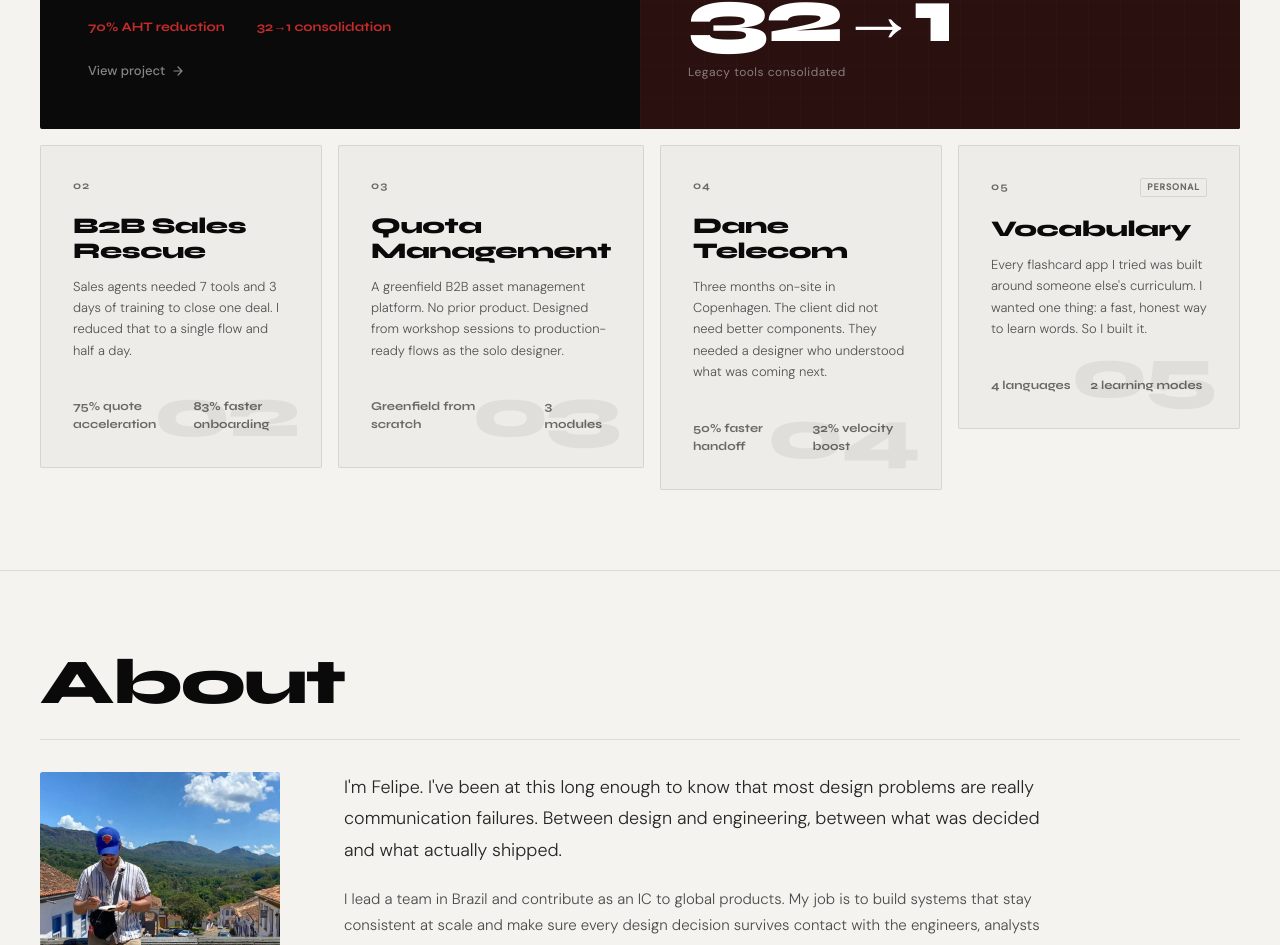
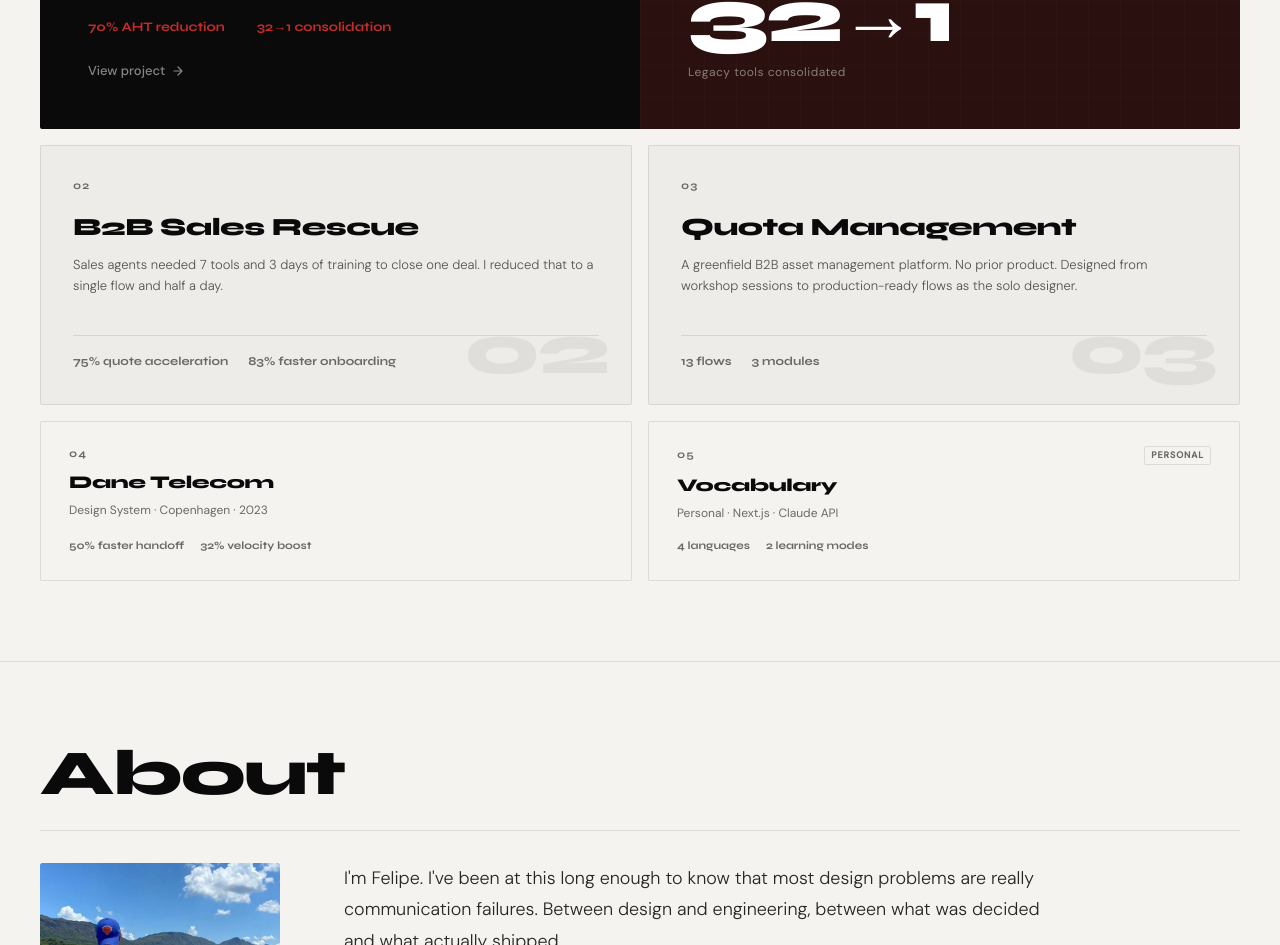
Before and after one commit to cruz-felipe/ux-portfolio, a Next.js app: page / in a window 1280 px wide. Shown: the part 1318-2263 px from the top of the page. Built offline with nearby package versions, Linux system fonts and the light colour scheme.

Commit message:
Add files via upload

```diff
--- a/components/Work.tsx
+++ b/components/Work.tsx
@@ -21,6 +21,7 @@ const PROJECTS = [
     blurb: "Sales agents needed 7 tools and 3 days of training to close one deal. I reduced that to a single flow and half a day.",
     metrics: ["75% quote acceleration", "83% faster onboarding"],
     tag: "Enterprise UX · Research · 2023",
+    weight: "primary",
   },
   {
     id: "quota-management",
@@ -28,8 +29,9 @@ const PROJECTS = [
     index: "03",
     title: "Quota Management",
     blurb: "A greenfield B2B asset management platform. No prior product. Designed from workshop sessions to production-ready flows as the solo designer.",
-    metrics: ["Greenfield from scratch", "3 modules"],
+    metrics: ["13 flows", "3 modules"],
     tag: "Greenfield Product · BSS · 2024",
+    weight: "primary",
   },
   {
     id: "dane-telecom",
@@ -39,6 +41,7 @@ const PROJECTS = [
     blurb: "Three months on-site in Copenhagen. The client did not need better components. They needed a designer who understood what was coming next.",
     metrics: ["50% faster handoff", "32% velocity boost"],
     tag: "Design System · Copenhagen · 2023",
+    weight: "secondary",
   },
   {
     id: "vocabulary",
@@ -49,10 +52,11 @@ const PROJECTS = [
     metrics: ["4 languages", "2 learning modes"],
     personal: true,
     tag: "Personal · Next.js · Claude API",
+    weight: "secondary",
   },
 ];
 
-function FeaturedCard({ project, index }: { project: typeof PROJECTS[0]; index: number }) {
+function FeaturedCard({ project }: { project: typeof PROJECTS[0] }) {
   const ref = useRef<HTMLDivElement>(null);
   const [visible, setVisible] = useState(false);
   const [hovered, setHovered] = useState(false);
@@ -66,14 +70,13 @@ function FeaturedCard({ project, index }: { project: typeof PROJECTS[0]; index:
   }, []);
 
   return (
-    <div ref={ref} style={{ opacity: visible ? 1 : 0, transform: visible ? "translateY(0)" : "translateY(32px)", transition: `opacity 0.7s ease, transform 0.7s cubic-bezier(0.16,1,0.3,1)` }}>
+    <div ref={ref} style={{ opacity: visible ? 1 : 0, transform: visible ? "translateY(0)" : "translateY(32px)", transition: "opacity 0.7s ease, transform 0.7s cubic-bezier(0.16,1,0.3,1)" }}>
       <Link href={project.href} style={{ display: "grid", gridTemplateColumns: "1fr 1fr", textDecoration: "none", color: "var(--ink)", background: hovered ? "#0A0A0A" : "var(--ink)", borderRadius: "2px", overflow: "hidden", minHeight: "340px", transition: "background 0.35s ease" }}
         onMouseEnter={() => setHovered(true)}
         onMouseLeave={() => setHovered(false)}
       >
         {/* Left — content */}
         <div style={{ padding: "3rem", display: "flex", flexDirection: "column", justifyContent: "space-between", position: "relative" }}>
-          {/* Decorative oversized index */}
           <div style={{ position: "absolute", top: "1.5rem", right: "2rem", fontFamily: "var(--font-display)", fontSize: "120px", fontWeight: 800, lineHeight: 1, color: "white", opacity: 0.04, letterSpacing: "-0.05em", pointerEvents: "none", userSelect: "none" }}>01</div>
 
           <div>
@@ -107,7 +110,6 @@ function FeaturedCard({ project, index }: { project: typeof PROJECTS[0]; index:
 
         {/* Right — accent panel */}
         <div style={{ background: "color-mix(in srgb, var(--red) 18%, #0A0A0A)", display: "flex", alignItems: "flex-end", padding: "3rem", position: "relative", overflow: "hidden" }}>
-          {/* Decorative grid */}
           <svg width="100%" height="100%" style={{ position: "absolute", inset: 0, opacity: 0.06 }} xmlns="http://www.w3.org/2000/svg">
             <defs>
               <pattern id="grid" width="32" height="32" patternUnits="userSpaceOnUse">
@@ -116,7 +118,6 @@ function FeaturedCard({ project, index }: { project: typeof PROJECTS[0]; index:
             </defs>
             <rect width="100%" height="100%" fill="url(#grid)" />
           </svg>
-          {/* Key stat */}
           <div style={{ position: "relative" }}>
             <div style={{ fontFamily: "var(--font-display)", fontSize: "clamp(3rem, 6vw, 5rem)", fontWeight: 800, letterSpacing: "-0.04em", lineHeight: 1, color: "white" }}>32→1</div>
             <div style={{ fontFamily: "var(--font-body)", fontSize: "12px", color: "rgba(255,255,255,0.45)", marginTop: "0.5rem", letterSpacing: "0.04em" }}>Legacy tools consolidated</div>
@@ -127,7 +128,8 @@ function FeaturedCard({ project, index }: { project: typeof PROJECTS[0]; index:
   );
 }
 
-function ProjectCard({ project, index }: { project: typeof PROJECTS[0]; index: number }) {
+// Primary cards: large, 2-col grid, full blurb visible
+function PrimaryCard({ project, index }: { project: typeof PROJECTS[0]; index: number }) {
   const ref = useRef<HTMLDivElement>(null);
   const [visible, setVisible] = useState(false);
   const [hovered, setHovered] = useState(false);
@@ -141,20 +143,17 @@ function ProjectCard({ project, index }: { project: typeof PROJECTS[0]; index: n
   }, []);
 
   return (
-    <div ref={ref} style={{ opacity: visible ? 1 : 0, transform: visible ? "translateY(0)" : "translateY(32px)", transition: `opacity 0.7s ease ${index * 80}ms, transform 0.7s cubic-bezier(0.16,1,0.3,1) ${index * 80}ms` }}>
-      <Link href={project.href} style={{ display: "flex", flexDirection: "column", minHeight: "280px", border: `1px solid ${hovered ? "rgba(10,10,10,0.35)" : "rgba(10,10,10,0.1)"}`, borderRadius: "2px", overflow: "hidden", textDecoration: "none", color: "var(--ink)", background: hovered ? "#0A0A0A" : "color-mix(in srgb, var(--ink) 3%, var(--paper))", transition: "background 0.3s ease, border-color 0.2s ease" }}
+    <div ref={ref} style={{ opacity: visible ? 1 : 0, transform: visible ? "translateY(0)" : "translateY(32px)", transition: `opacity 0.7s ease ${index * 60}ms, transform 0.7s cubic-bezier(0.16,1,0.3,1) ${index * 60}ms` }}>
+      <Link href={project.href} style={{ display: "flex", flexDirection: "column", minHeight: "260px", border: `1px solid ${hovered ? "rgba(10,10,10,0.35)" : "rgba(10,10,10,0.1)"}`, borderRadius: "2px", overflow: "hidden", textDecoration: "none", color: "var(--ink)", background: hovered ? "#0A0A0A" : "color-mix(in srgb, var(--ink) 3%, var(--paper))", transition: "background 0.3s ease, border-color 0.2s ease" }}
         onMouseEnter={() => setHovered(true)}
         onMouseLeave={() => setHovered(false)}
       >
         <div style={{ padding: "2rem", flex: 1, display: "flex", flexDirection: "column", position: "relative" }}>
-
-
           <div style={{ display: "flex", alignItems: "center", justifyContent: "space-between", marginBottom: "1.25rem" }}>
             <span style={{ fontFamily: "var(--font-display)", fontSize: "11px", fontWeight: 700, letterSpacing: "0.1em", color: hovered ? "rgba(255,255,255,0.3)" : "var(--muted)", transition: "color 0.3s" }}>{project.index}</span>
-            {project.personal && <span style={{ fontFamily: "var(--font-body)", fontSize: "9px", fontWeight: 600, letterSpacing: "0.1em", textTransform: "uppercase", color: hovered ? "rgba(255,255,255,0.3)" : "var(--muted)", border: `1px solid ${hovered ? "rgba(255,255,255,0.12)" : "var(--border)"}`, borderRadius: "2px", padding: "2px 6px", transition: "all 0.3s" }}>Personal</span>}
           </div>
 
-          <h2 style={{ fontFamily: "var(--font-display)", fontSize: "clamp(1.15rem, 1.8vw, 1.4rem)", fontWeight: 800, letterSpacing: "-0.02em", lineHeight: 1.1, marginBottom: "0.75rem", color: hovered ? "white" : "var(--ink)", transition: "color 0.3s" }}>
+          <h2 style={{ fontFamily: "var(--font-display)", fontSize: "clamp(1.25rem, 2vw, 1.55rem)", fontWeight: 800, letterSpacing: "-0.02em", lineHeight: 1.1, marginBottom: "0.75rem", color: hovered ? "white" : "var(--ink)", transition: "color 0.3s" }}>
             {project.title}
           </h2>
 
@@ -162,10 +161,9 @@ function ProjectCard({ project, index }: { project: typeof PROJECTS[0]; index: n
             {project.blurb}
           </p>
 
-          {/* Decorative index */}
           <div style={{ position: "absolute", bottom: "1rem", right: "1.5rem", fontFamily: "var(--font-display)", fontSize: "72px", fontWeight: 800, lineHeight: 1, color: hovered ? "white" : "var(--ink)", opacity: hovered ? 0.07 : 0.055, letterSpacing: "-0.04em", pointerEvents: "none", userSelect: "none", transition: "color 0.3s, opacity 0.3s" }}>{project.index}</div>
 
-          <div style={{ display: "flex", gap: "1.25rem", paddingTop: "1rem", transition: "border-color 0.3s" }}>
+          <div style={{ display: "flex", gap: "1.25rem", paddingTop: "1rem", borderTop: `1px solid ${hovered ? "rgba(255,255,255,0.1)" : "var(--border)"}`, transition: "border-color 0.3s" }}>
             {project.metrics.map(m => (
               <span key={m} style={{ fontFamily: "var(--font-display)", fontSize: "12px", fontWeight: 700, color: hovered ? "var(--red)" : "var(--muted)", transition: "color 0.3s" }}>{m}</span>
             ))}
@@ -177,7 +175,60 @@ function ProjectCard({ project, index }: { project: typeof PROJECTS[0]; index: n
   );
 }
 
+// Secondary cards: compact, 2-col grid, title + metrics only — clearly subordinate
+function SecondaryCard({ project, index }: { project: typeof PROJECTS[0]; index: number }) {
+  const ref = useRef<HTMLDivElement>(null);
+  const [visible, setVisible] = useState(false);
+  const [hovered, setHovered] = useState(false);
+
+  useEffect(() => {
+    const el = ref.current;
+    if (!el) return;
+    const observer = new IntersectionObserver(([entry]) => { if (entry.isIntersecting) setVisible(true); }, { threshold: 0.08 });
+    observer.observe(el);
+    return () => observer.disconnect();
+  }, []);
+
+  return (
+    <div ref={ref} style={{ opacity: visible ? 1 : 0, transform: visible ? "translateY(0)" : "translateY(32px)", transition: `opacity 0.7s ease ${index * 60}ms, transform 0.7s cubic-bezier(0.16,1,0.3,1) ${index * 60}ms` }}>
+      <Link href={project.href} style={{ display: "flex", flexDirection: "column", minHeight: "160px", border: `1px solid ${hovered ? "rgba(10,10,10,0.2)" : "var(--border)"}`, borderRadius: "2px", overflow: "hidden", textDecoration: "none", color: "var(--ink)", background: hovered ? "#0A0A0A" : "var(--paper)", transition: "background 0.3s ease, border-color 0.2s ease" }}
+        onMouseEnter={() => setHovered(true)}
+        onMouseLeave={() => setHovered(false)}
+      >
+        <div style={{ padding: "1.5rem 1.75rem", flex: 1, display: "flex", flexDirection: "column", justifyContent: "space-between" }}>
+          <div>
+            <div style={{ display: "flex", alignItems: "baseline", justifyContent: "space-between", marginBottom: "0.6rem" }}>
+              <span style={{ fontFamily: "var(--font-display)", fontSize: "11px", fontWeight: 700, letterSpacing: "0.1em", color: hovered ? "rgba(255,255,255,0.3)" : "var(--muted)", transition: "color 0.3s" }}>{project.index}</span>
+              {project.personal && (
+                <span style={{ fontFamily: "var(--font-body)", fontSize: "9px", fontWeight: 600, letterSpacing: "0.1em", textTransform: "uppercase", color: hovered ? "rgba(255,255,255,0.3)" : "var(--muted)", border: `1px solid ${hovered ? "rgba(255,255,255,0.12)" : "var(--border)"}`, borderRadius: "2px", padding: "2px 6px", transition: "all 0.3s" }}>Personal</span>
+              )}
+            </div>
+
+            <h2 style={{ fontFamily: "var(--font-display)", fontSize: "clamp(1rem, 1.4vw, 1.15rem)", fontWeight: 800, letterSpacing: "-0.02em", lineHeight: 1.15, marginBottom: "0.5rem", color: hovered ? "white" : "var(--ink)", transition: "color 0.3s" }}>
+              {project.title}
+            </h2>
+
+            <p style={{ fontFamily: "var(--font-body)", fontSize: "12px", color: hovered ? "rgba(255,255,255,0.45)" : "var(--muted)", margin: "0 0 0.9rem", transition: "color 0.3s", lineHeight: 1.5 }}>
+              {project.tag}
+            </p>
+          </div>
+
+          <div style={{ display: "flex", gap: "1rem" }}>
+            {project.metrics.map(m => (
+              <span key={m} style={{ fontFamily: "var(--font-display)", fontSize: "11px", fontWeight: 700, color: hovered ? "var(--red)" : "var(--muted)", transition: "color 0.3s" }}>{m}</span>
+            ))}
+          </div>
+        </div>
+        <div style={{ height: "1.5px", background: "var(--red)", transform: hovered ? "scaleX(1)" : "scaleX(0)", transformOrigin: "left", transition: "transform 0.3s cubic-bezier(0.34,1.56,0.64,1)" }} />
+      </Link>
+    </div>
+  );
+}
+
 export default function Work() {
+  const primary = PROJECTS.filter(p => p.weight === "primary");
+  const secondary = PROJECTS.filter(p => p.weight === "secondary");
+
   return (
     <section id="work" aria-label="Selected work" style={{ padding: "5rem 2.5rem" }}>
       <h2 style={{ fontFamily: "var(--font-body)", fontSize: "11px", fontWeight: 500, letterSpacing: "0.12em", textTransform: "uppercase", color: "var(--muted)", margin: "0 0 2rem" }}>
@@ -185,13 +236,20 @@ export default function Work() {
       </h2>
 
       <div style={{ display: "flex", flexDirection: "column", gap: "1rem" }}>
-        {/* Featured — Support Hub */}
-        <FeaturedCard project={PROJECTS[0]} index={0} />
+        {/* Tier 1: Featured — full width dark card */}
+        <FeaturedCard project={PROJECTS[0]} />
 
-        {/* Grid — remaining 4 */}
-        <div className="work-grid-sub" style={{ display: "grid", gridTemplateColumns: "repeat(4, 1fr)", gap: "1rem" }}>
-          {PROJECTS.slice(1).map((project, i) => (
-            <ProjectCard key={project.id} project={project} index={i + 1} />
+        {/* Tier 2: Primary — 2 col, substantial cards */}
+        <div className="work-grid-primary" style={{ display: "grid", gridTemplateColumns: "repeat(2, 1fr)", gap: "1rem" }}>
+          {primary.map((project, i) => (
+            <PrimaryCard key={project.id} project={project} index={i + 1} />
+          ))}
+        </div>
+
+        {/* Tier 3: Secondary — 2 col, compact cards */}
+        <div className="work-grid-secondary" style={{ display: "grid", gridTemplateColumns: "repeat(2, 1fr)", gap: "1rem" }}>
+          {secondary.map((project, i) => (
+            <SecondaryCard key={project.id} project={project} index={i + 1} />
           ))}
         </div>
       </div>
```
Also changed, not shown: app/work/b2b-sales-rescue/page.tsx (+5 -5 lines), app/work/quota-management/page.tsx (+8 -7 lines), components/ResponsiveStyles.tsx (+10 -33 lines).
